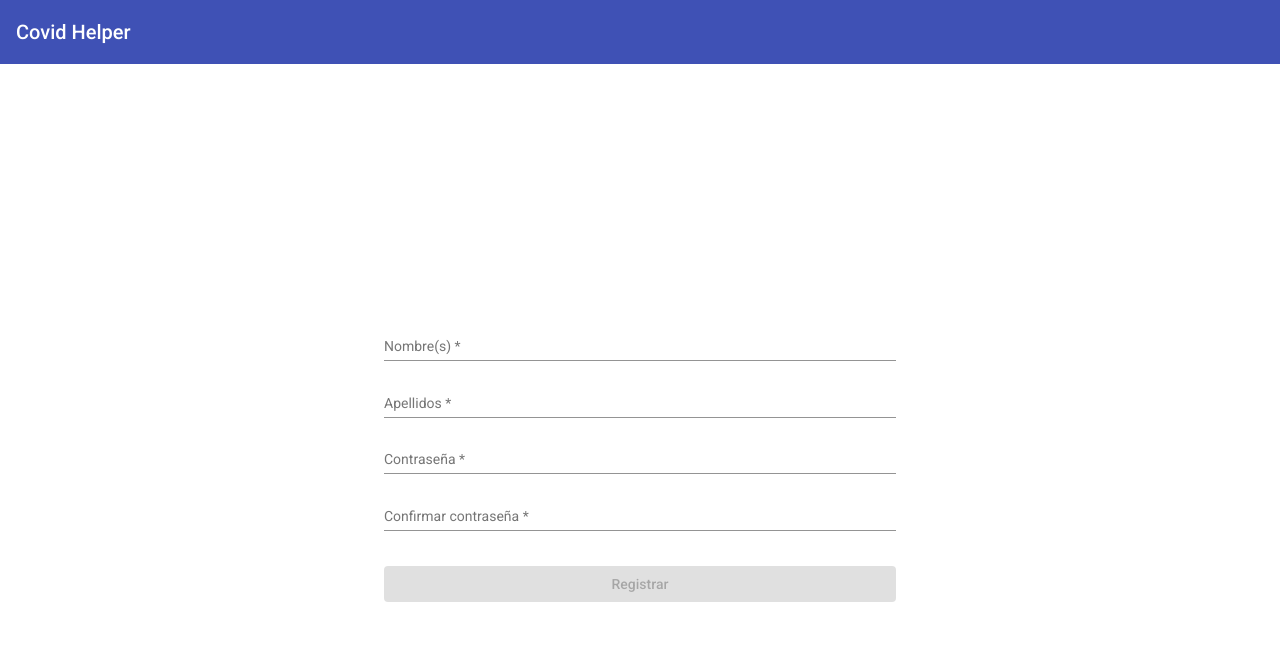
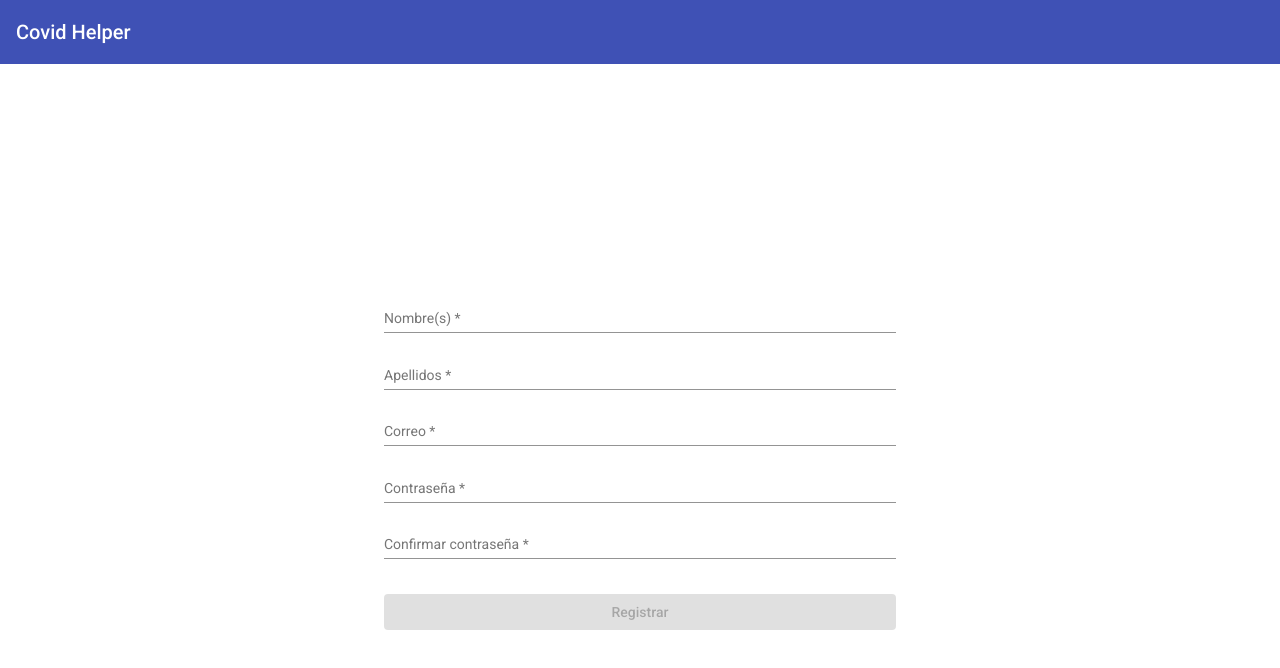
Before and after one commit to arnoldss/hcovid, an Angular app: page /social-worker-register in a window 1280 px wide. Shown: the top 668 px of the page. Built offline with nearby package versions, Linux system fonts and the light colour scheme.

Commit message:
Add email to social worker form

```diff
--- a/src/app/social-worker-register/social-worker-register.component.html
+++ b/src/app/social-worker-register/social-worker-register.component.html
@@ -8,6 +8,16 @@
     <mat-form-field>
       <mat-label>Apellidos</mat-label>
       <input matInput type="text" placeholder="Apellidos" formControlName="lastname" />
+    </mat-form-field>
+
+    <mat-form-field>
+      <mat-label>Correo</mat-label>
+      <input
+        matInput
+        type="email"
+        placeholder="Correo electrónico"
+        formControlName="email"
+      />
     </mat-form-field>
 
     <mat-form-field>
--- a/src/app/social-worker-register/social-worker-register.component.ts
+++ b/src/app/social-worker-register/social-worker-register.component.ts
@@ -18,6 +18,7 @@ export class SocialWorkerRegisterComponent implements OnInit {
       {
         firstname: [null, Validators.required],
         lastname: [null, Validators.required],
+        email: [null, [Validators.required, Validators.email]],
         password: [null, Validators.required],
         pwdConfirm: [null, Validators.required],
       },
```
